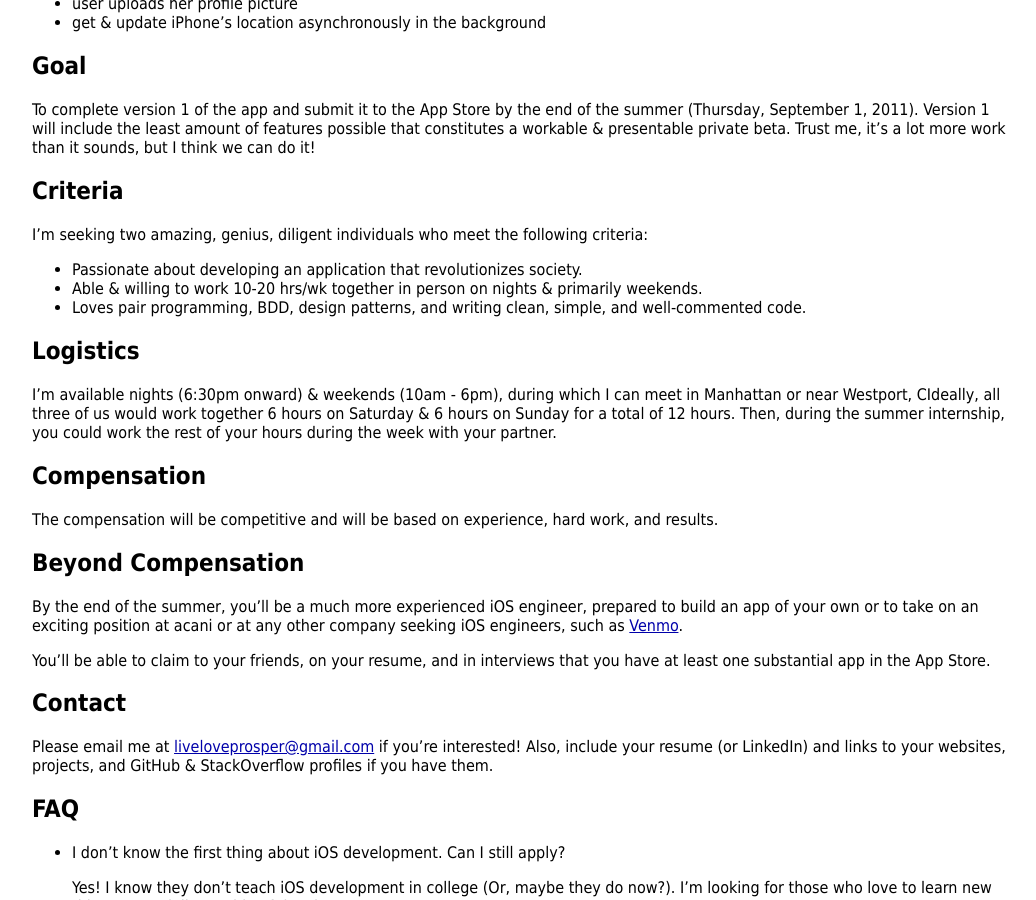
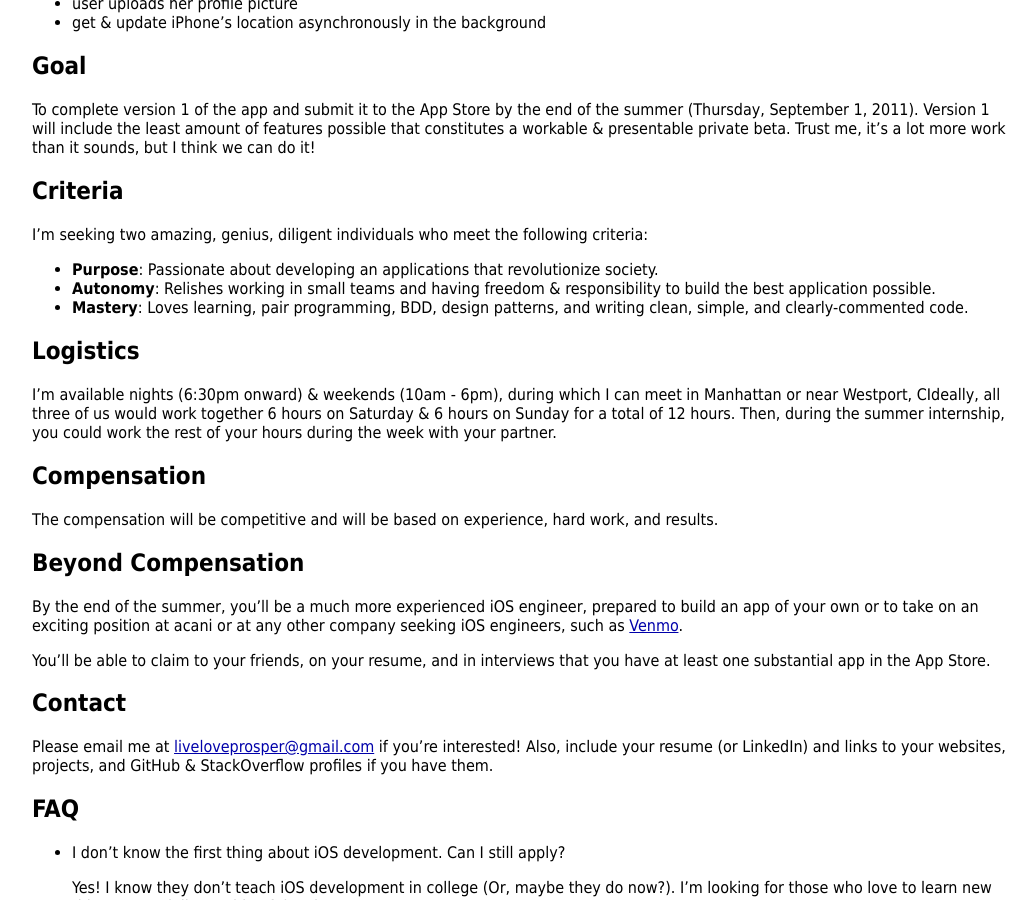
Before and after one commit to acani/acani.github.com, a Jekyll site: the page built from opportunity/index.md, in a window 1280 px wide and 900 px high, scrolled down 1273 px. Shown: the whole window, without its empty margins (116-1152 px from the left). Built offline with Jekyll 4.4.1, drawn with Linux system fonts in a browser that asks for light colours; Markdown is read by kramdown in place of the engine named in the settings.

Commit message:
update opportunity

```diff
--- a/opportunity/index.md
+++ b/opportunity/index.md
@@ -67,9 +67,9 @@ To complete version 1 of the app and submit it to the App Store by the end of th
 
 I'm seeking two amazing, genius, diligent individuals who meet the following criteria:
 
-- Passionate about developing an application that revolutionizes society.
-- Able & willing to work 10-20 hrs/wk together in person on nights & primarily weekends.
-- Loves pair programming, BDD, design patterns, and writing clean, simple, and well-commented code.
+- **Purpose**: Passionate about developing an applications that revolutionize society.
+- **Autonomy**: Relishes working in small teams and having freedom & responsibility to build the best application possible.
+- **Mastery**: Loves learning, pair programming, BDD, design patterns, and writing clean, simple, and clearly-commented code.
 
 ## Logistics
 
```
